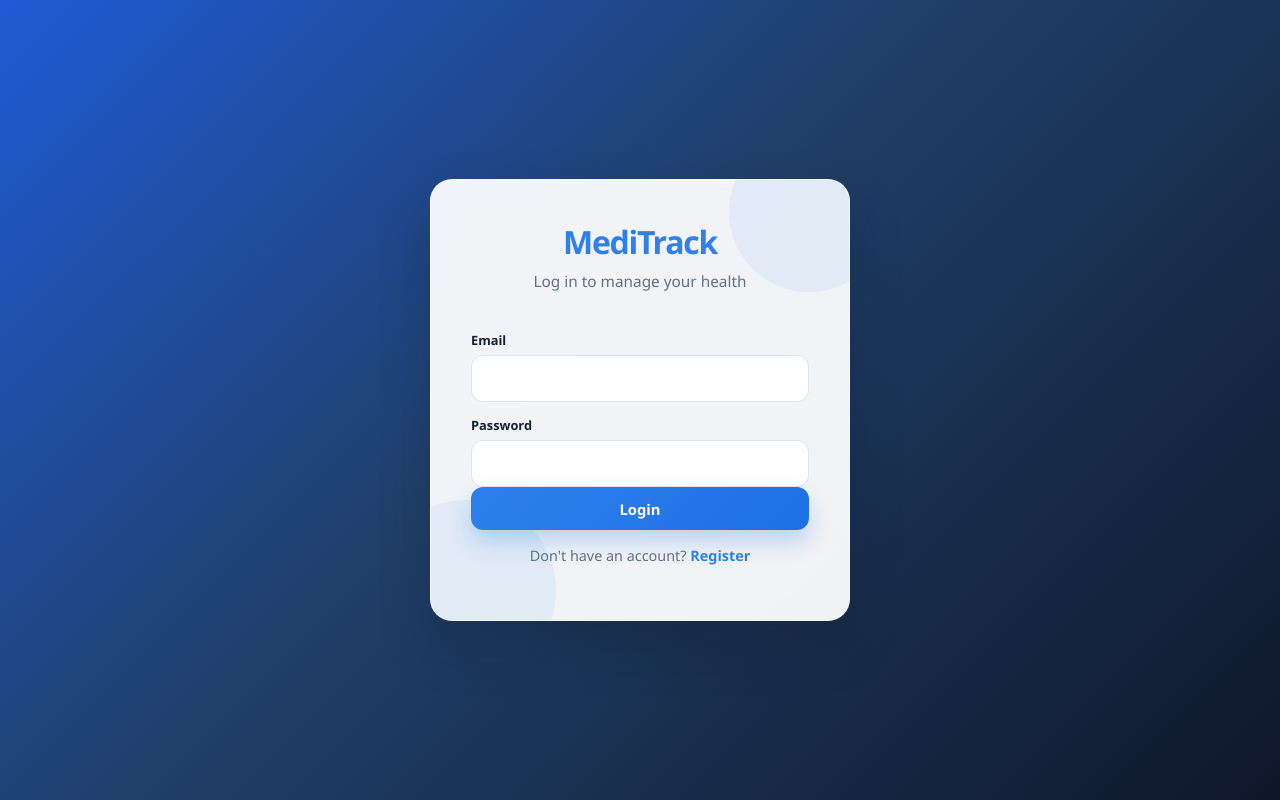
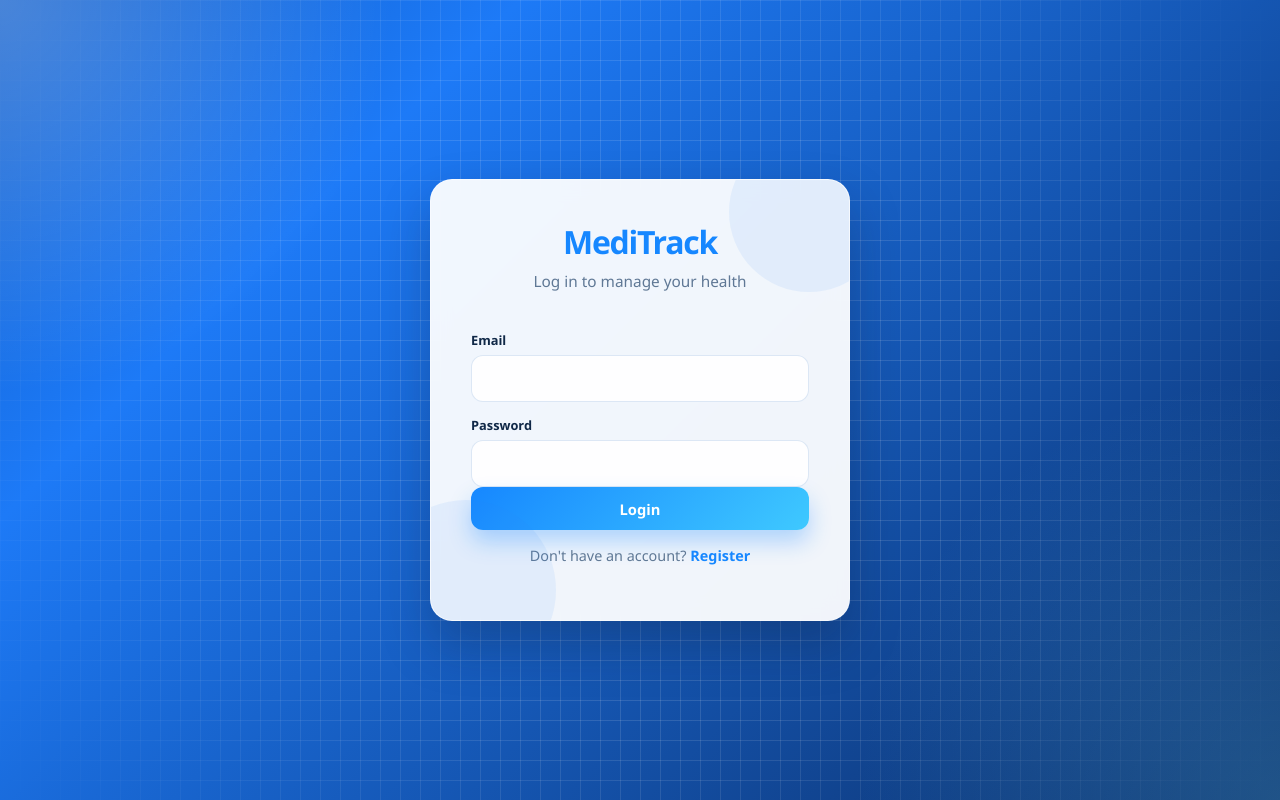
Before and after one commit to davidjohnk/MediTrack, a React (Vite) app in the folder frontend/: page /login in a window 1280 px wide. Built offline with nearby package versions, Linux system fonts and the light colour scheme; no server answers.

Commit message:
Refine frontend styling

```diff
--- a/frontend/src/index.css
+++ b/frontend/src/index.css
@@ -1,20 +1,21 @@
 :root {
-  --primary: #2f80ed;
-  --primary-dark: #1f6fe5;
-  --primary-soft: #eaf3ff;
-  --accent: #34c9a8;
+  --primary: #1687ff;
+  --primary-dark: #0d69dd;
+  --primary-soft: #ebf6ff;
+  --accent: #67d6ff;
+  --accent-strong: #3fc9ff;
   --danger: #ef4444;
-  --success: #22c55e;
-  --bg: #edf5ff;
-  --surface: #f8fbff;
-  --card-bg: rgba(255, 255, 255, 0.9);
-  --border: rgba(148, 163, 184, 0.28);
-  --text: #14213d;
-  --text-light: #60708a;
-  --sidebar-bg: linear-gradient(180deg, #0f172a 0%, #111827 100%);
-  --sidebar-text: #d8e3f1;
-  --shadow-soft: 0 18px 40px rgba(15, 23, 42, 0.12);
-  --shadow-card: 0 10px 24px rgba(31, 63, 120, 0.08);
+  --success: #20c997;
+  --bg: #eaf5ff;
+  --surface: #f7fbff;
+  --card-bg: rgba(255, 255, 255, 0.92);
+  --border: rgba(18, 96, 184, 0.14);
+  --text: #102847;
+  --text-light: #5f7895;
+  --sidebar-bg: linear-gradient(180deg, #0a1f4d 0%, #0d2b64 35%, #0f3a7a 100%);
+  --sidebar-text: #e6f0ff;
+  --shadow-soft: 0 18px 45px rgba(13, 54, 120, 0.18);
+  --shadow-card: 0 12px 28px rgba(18, 76, 160, 0.12);
 }
 
 * {
@@ -29,10 +30,22 @@ body {
   margin: 0;
   font-family: 'Segoe UI', Roboto, Helvetica, Arial, sans-serif;
   background:
-    radial-gradient(circle at top left, rgba(47, 128, 237, 0.16), transparent 22%),
-    radial-gradient(circle at bottom right, rgba(52, 201, 168, 0.12), transparent 26%),
-    var(--bg);
+    radial-gradient(circle at top left, rgba(24, 135, 255, 0.28), transparent 24%),
+    radial-gradient(circle at bottom right, rgba(103, 214, 255, 0.18), transparent 30%),
+    linear-gradient(135deg, #edf7ff 0%, #dfeeff 48%, #cfe7ff 100%);
   color: var(--text);
+}
+
+body::before {
+  content: "";
+  position: fixed;
+  inset: 0;
+  background:
+    linear-gradient(90deg, rgba(255,255,255,0.12) 1px, transparent 1px),
+    linear-gradient(rgba(255,255,255,0.12) 1px, transparent 1px);
+  background-size: 20px 20px;
+  mask-image: radial-gradient(circle at center, black 42%, transparent 100%);
+  pointer-events: none;
 }
 
 button,
@@ -84,7 +97,8 @@ h2 {
   flex-direction: column;
   padding: 1.4rem 1rem 1rem;
   flex-shrink: 0;
-  box-shadow: 10px 0 28px rgba(15, 23, 42, 0.12);
+  box-shadow: 12px 0 30px rgba(8, 30, 70, 0.18);
+  border-right: 1px solid rgba(255, 255, 255, 0.1);
 }
 
 .sidebar-brand {
@@ -102,13 +116,13 @@ h2 {
 .brand-mark {
   width: 2.2rem;
   height: 2.2rem;
-  border-radius: 0.8rem;
+  border-radius: 0.85rem;
   display: grid;
   place-items: center;
-  background: linear-gradient(135deg, var(--primary), #8ec5ff);
+  background: linear-gradient(135deg, var(--accent-strong), var(--primary));
   color: #fff;
   font-weight: 900;
-  box-shadow: 0 12px 20px rgba(47, 128, 237, 0.38);
+  box-shadow: 0 12px 20px rgba(24, 135, 255, 0.35);
 }
 
 .sidebar-nav {
@@ -134,9 +148,9 @@ h2 {
 }
 
 .sidebar-link.active {
-  background: linear-gradient(135deg, var(--primary), #4ea3ff);
+  background: linear-gradient(135deg, var(--primary), var(--accent-strong));
   color: #fff;
-  box-shadow: 0 12px 18px rgba(47, 128, 237, 0.28);
+  box-shadow: 0 12px 18px rgba(24, 135, 255, 0.3);
 }
 
 .sidebar-footer {
@@ -160,10 +174,10 @@ h2 {
 }
 
 .main-content > div {
-  background: rgba(255, 255, 255, 0.7);
-  border: 1px solid rgba(148, 163, 184, 0.2);
-  border-radius: 24px;
-  padding: 1.5rem;
+  background: linear-gradient(180deg, rgba(255,255,255,0.95), rgba(240,247,255,0.9));
+  border: 1px solid rgba(20, 94, 184, 0.1);
+  border-radius: 28px;
+  padding: 1.6rem;
   box-shadow: var(--shadow-soft);
   backdrop-filter: blur(8px);
 }
@@ -178,7 +192,10 @@ h2 {
   display: flex;
   align-items: center;
   justify-content: center;
-  background: linear-gradient(135deg, #1f5bd5 0%, #20406a 44%, #0f172a 100%);
+  background:
+    radial-gradient(circle at top left, rgba(255,255,255,0.24), transparent 26%),
+    radial-gradient(circle at bottom right, rgba(103,214,255,0.22), transparent 28%),
+    linear-gradient(135deg, #0f5ecc 0%, #1d7af7 25%, #0c2e66 100%);
   padding: 1rem;
 }
 
@@ -343,9 +360,9 @@ input:disabled {
 }
 
 .btn-primary {
-  background: linear-gradient(135deg, var(--primary), var(--primary-dark));
+  background: linear-gradient(135deg, var(--primary), var(--accent-strong));
   color: #fff;
-  box-shadow: 0 12px 22px rgba(47, 128, 237, 0.28);
+  box-shadow: 0 12px 22px rgba(22, 135, 255, 0.3);
 }
 
 .btn-secondary {
@@ -404,8 +421,8 @@ input:disabled {
 .card {
   position: relative;
   overflow: hidden;
-  background: linear-gradient(180deg, rgba(255, 255, 255, 0.95), rgba(248, 251, 255, 0.95));
-  border: 1px solid var(--border);
+  background: linear-gradient(180deg, rgba(255,255,255,0.98), rgba(237,247,255,0.98));
+  border: 1px solid rgba(20, 94, 184, 0.1);
   border-radius: 20px;
   padding: 1.35rem 1.2rem;
   box-shadow: var(--shadow-card);
@@ -418,7 +435,7 @@ input:disabled {
   width: 110px;
   height: 110px;
   border-radius: 50%;
-  background: rgba(47, 128, 237, 0.06);
+  background: rgba(24, 135, 255, 0.08);
 }
 
 .card-label {
```
